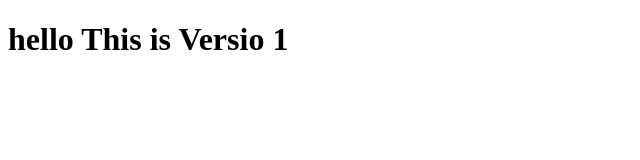
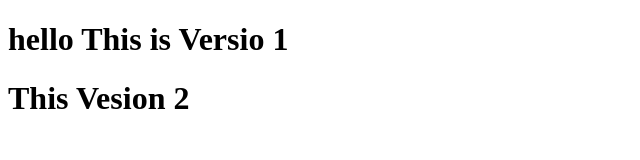
Before and after one commit to NaushadImam/25-june-2024, a plain HTML site: page index.html in a window 1280 px wide. Shown: the whole page, without its empty margins (0-640 px from the left). Drawn offline with Linux system fonts and the light colour scheme.

Commit message:
regarding version 2

```diff
--- a/index.html
+++ b/index.html
@@ -7,5 +7,6 @@
 </head>
 <body>
     <h1> hello This is Versio 1</h1>
+    <h1> This Vesion 2</h1>
 </body>
 </html>
```
